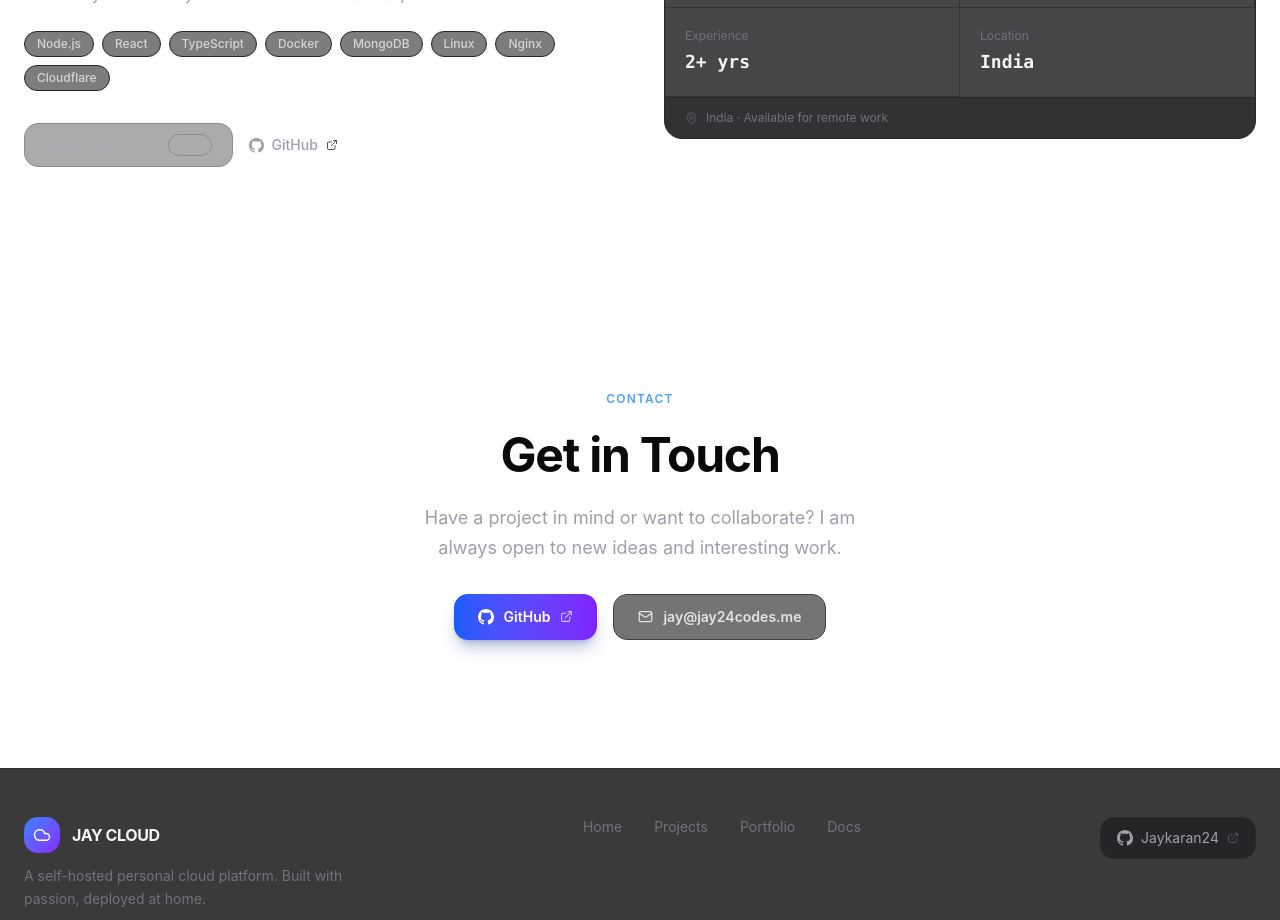
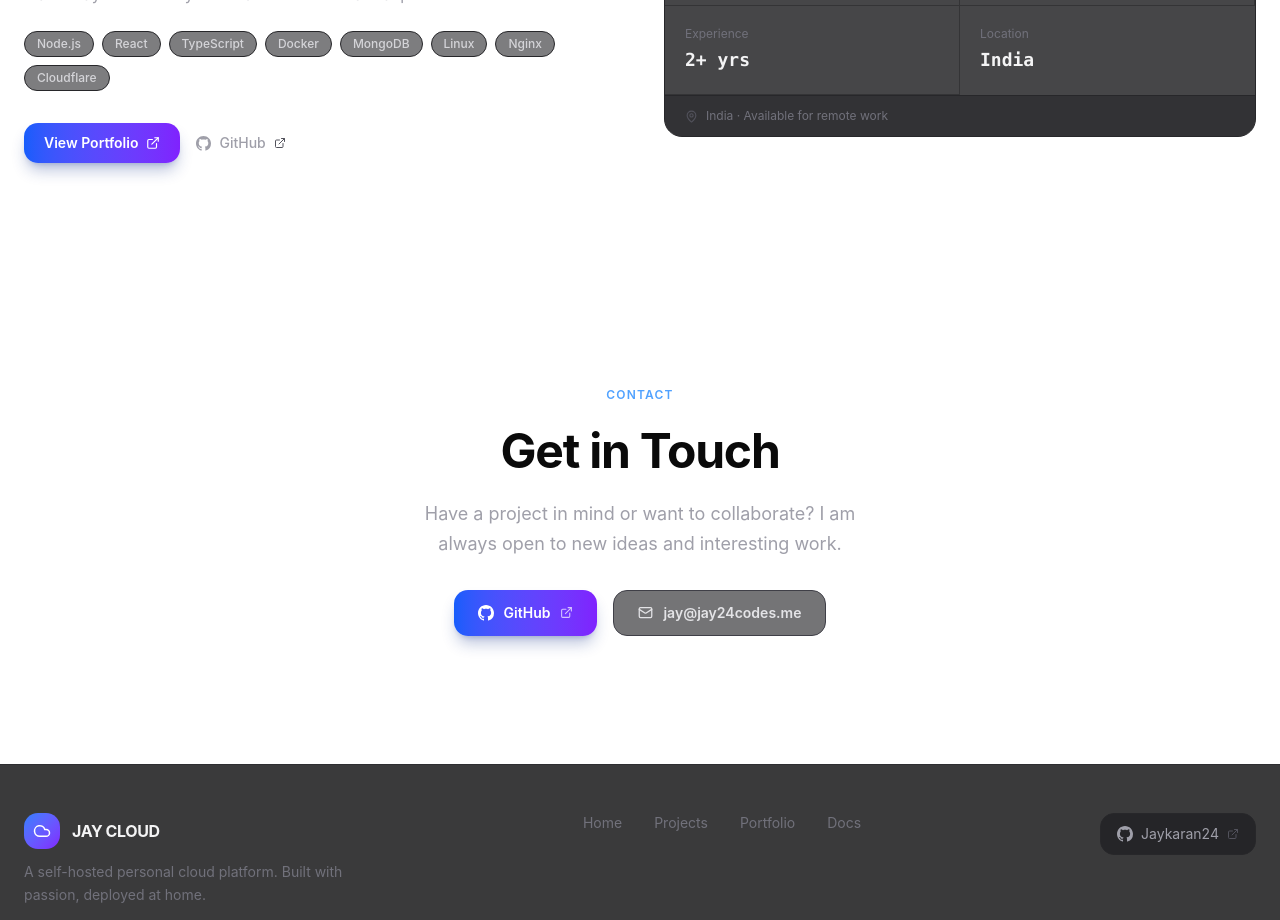
Before and after one commit to Jaykaran24/jay-cloud, a React (Vite) app in the folder frontend/: page / in a window 1280 px wide. Shown: the part 3100-4020 px from the top of the page. Built offline with nearby package versions, Linux system fonts and the light colour scheme.

Commit message:
feat: link portfolio button to jaykaran24.github.io/JayPortfolio

```diff
--- a/frontend/src/features/landing/sections/PortfolioSection.tsx
+++ b/frontend/src/features/landing/sections/PortfolioSection.tsx
@@ -1,5 +1,5 @@
 import { motion } from "framer-motion";
-import { MapPin, ExternalLink, ArrowRight } from "lucide-react";
+import { MapPin, ExternalLink } from "lucide-react";
 
 const skills = [
   "Node.js",
@@ -94,16 +94,15 @@ export default function PortfolioSection() {
 
             {/* CTAs */}
             <div className="flex flex-wrap items-center gap-4 pt-2">
-              <button
-                disabled
-                className="inline-flex cursor-not-allowed items-center gap-2 rounded-xl border border-zinc-700 bg-zinc-900/60 px-5 py-2.5 text-sm font-medium text-zinc-500 opacity-60"
+              <a
+                href="https://jaykaran24.github.io/JayPortfolio"
+                target="_blank"
+                rel="noopener noreferrer"
+                className="inline-flex items-center gap-2 rounded-xl bg-gradient-to-r from-blue-600 to-violet-600 px-5 py-2.5 text-sm font-semibold text-white shadow-lg shadow-blue-900/30 transition-all duration-200 hover:scale-105 hover:shadow-blue-900/50"
               >
                 View Portfolio
-                <ArrowRight size={14} />
-                <span className="rounded-full border border-zinc-700 px-1.5 py-0.5 text-xs">
-                  Soon
-                </span>
-              </button>
+                <ExternalLink size={14} />
+              </a>
 
               <a
                 href="https://github.com/Jaykaran24"
```
